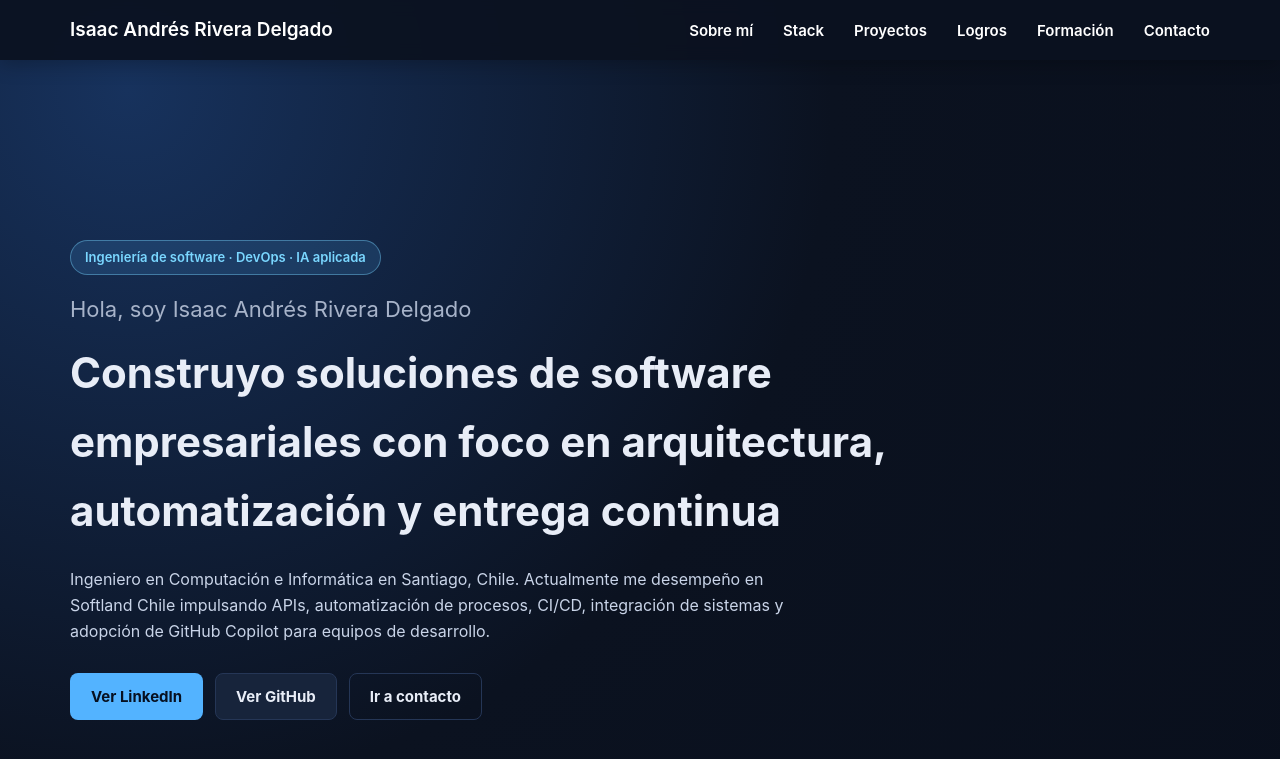
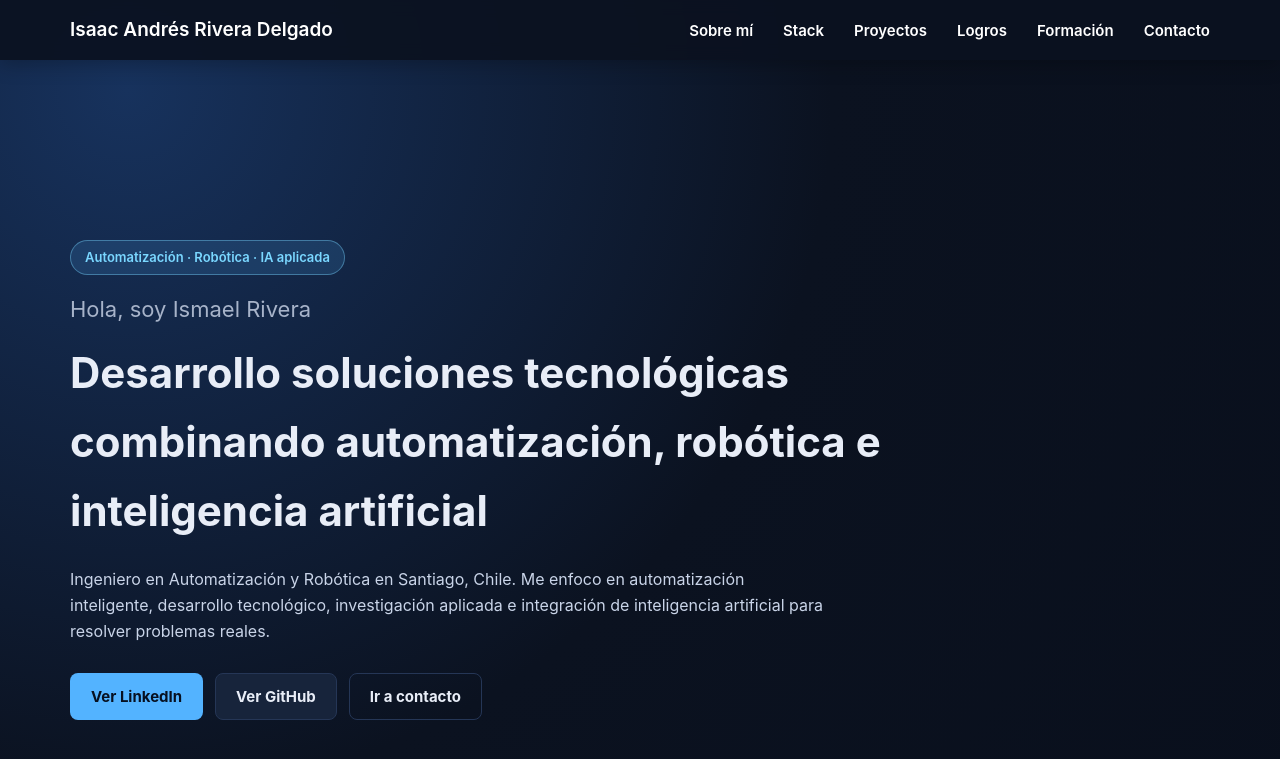
Before and after one commit to Ismaelrd21/ismaelrd21.github.io, a Jekyll site: the page built from index.html, in a window 1280 px wide and 900 px high. Shown: the top 759 px of the window. Built offline with Jekyll 4.4.1, drawn with Linux system fonts in a browser that asks for light colours; nearby versions of some CDN libraries; library files that are not in the unit come from our copies.

Commit message:
Update hero section and professional identity

```diff
--- a/_data/home.yml
+++ b/_data/home.yml
@@ -1,8 +1,8 @@
 hero:
-  badge: "Ingeniería de software · DevOps · IA aplicada"
-  lead: "Hola, soy Isaac Andrés Rivera Delgado"
-  heading: "Construyo soluciones de software empresariales con foco en arquitectura, automatización y entrega continua"
-  summary: "Ingeniero en Computación e Informática en Santiago, Chile. Actualmente me desempeño en Softland Chile impulsando APIs, automatización de procesos, CI/CD, integración de sistemas y adopción de GitHub Copilot para equipos de desarrollo."
+  badge: "Automatización · Robótica · IA aplicada"
+  lead: "Hola, soy Ismael Rivera"
+  heading: "Desarrollo soluciones tecnológicas combinando automatización, robótica e inteligencia artificial"
+  summary: "Ingeniero en Automatización y Robótica en Santiago, Chile. Me enfoco en automatización inteligente, desarrollo tecnológico, investigación aplicada e integración de inteligencia artificial para resolver problemas reales."
   ctas:
     - label: "Ver LinkedIn"
       url: "https://www.linkedin.com/in/isaac-andr%C3%A9s-rivera-delgado-990b4a207/"
```
